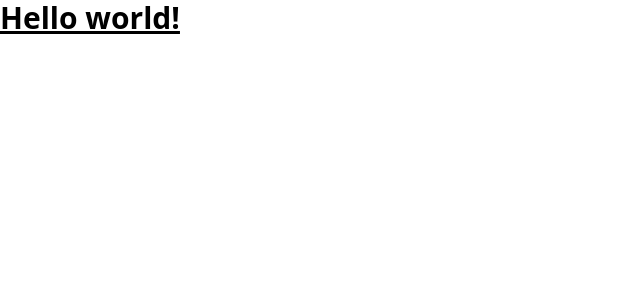
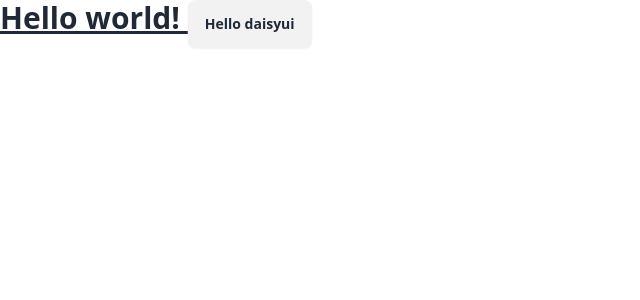
Before and after one commit to elvisss/joke-rating-app, a Vue app: page / in a window 1280 px wide. Shown: the top 300 px of the page, without its empty margins (0-640 px from the left). Built offline with nearby package versions, Linux system fonts and the light colour scheme.

Commit message:
added daisy UI

```diff
--- a/package.json
+++ b/package.json
@@ -27,6 +27,7 @@
     "@vue/test-utils": "^2.4.5",
     "@vue/tsconfig": "^0.5.1",
     "autoprefixer": "^10.4.19",
+    "daisyui": "^4.10.2",
     "eslint": "^8.57.0",
     "eslint-plugin-vue": "^9.23.0",
     "jsdom": "^24.0.0",
--- a/src/views/HomeView.vue
+++ b/src/views/HomeView.vue
@@ -1,5 +1,7 @@
 <template>
   <h1 class="text-3xl font-bold underline">
     Hello world!
+
+    <button class="btn">Hello daisyui</button>
   </h1>
 </template>
--- a/tailwind.config.js
+++ b/tailwind.config.js
@@ -1,11 +1,12 @@
+import daisyui from 'daisyui'
+
 /** @type {import('tailwindcss').Config} */
 export default {
-  content: [
-    "./index.html",
-    "./src/**/*.{vue,js,ts,jsx,tsx}",
-  ],
+  content: ['./index.html', './src/**/*.{vue,js,ts,jsx,tsx}'],
   theme: {
     extend: {},
   },
-  plugins: [],
+  plugins: [
+    daisyui,
+  ],
 }
```
Also changed, not shown: 1 other file (tests, documents, lock files or other folders).
